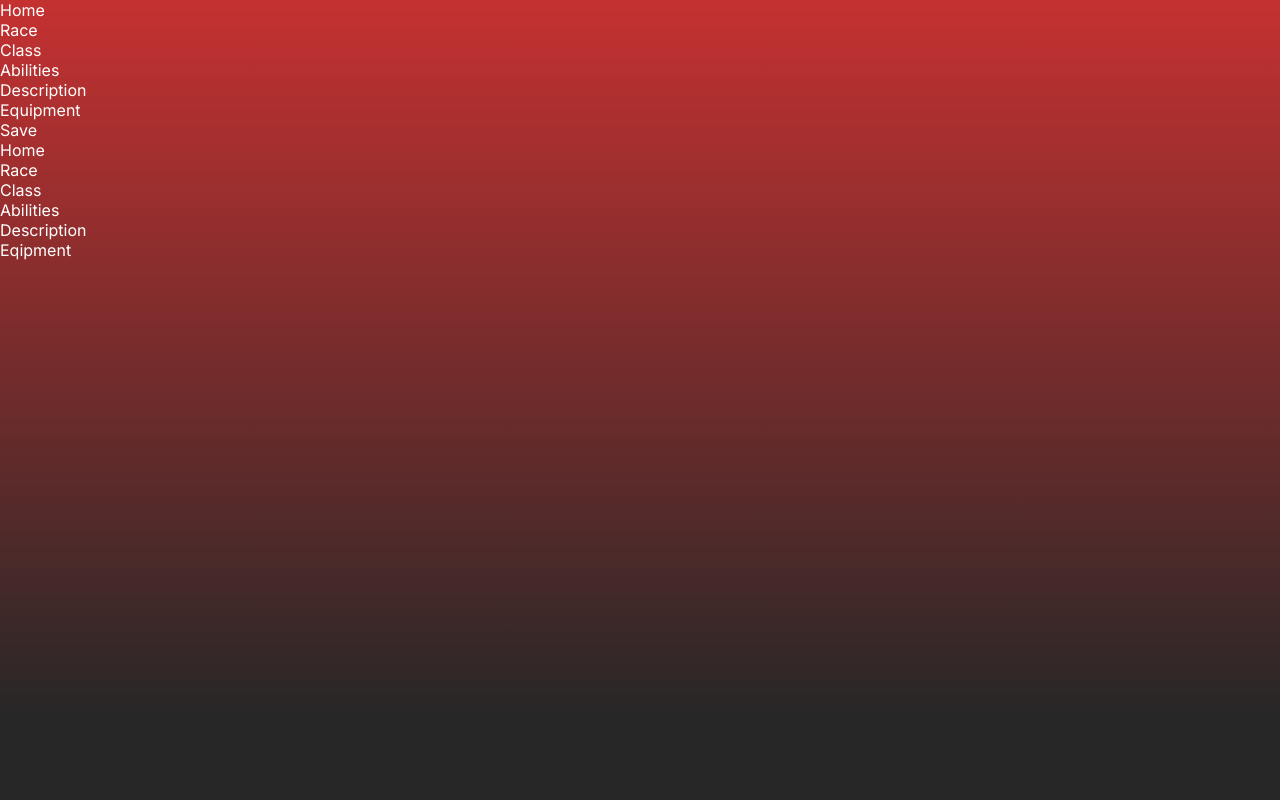
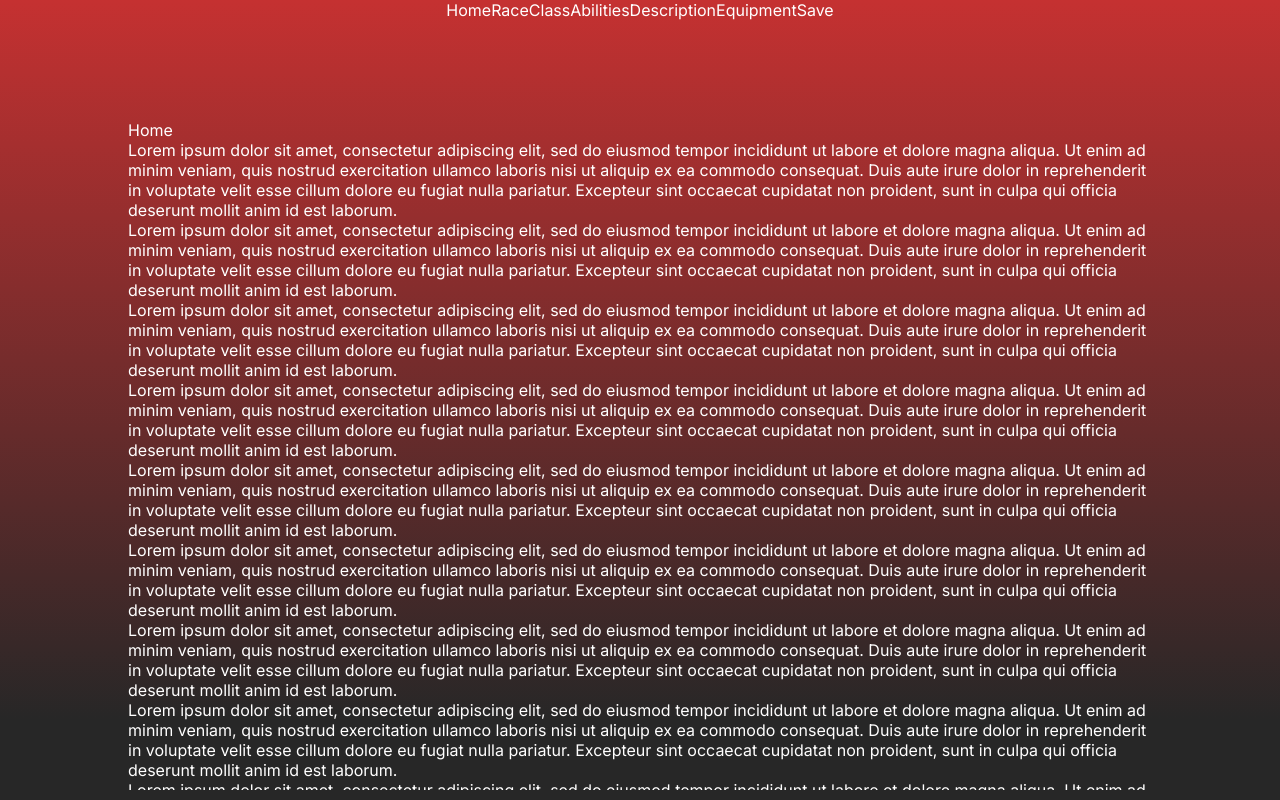
Before and after one commit to Dr-N0/Charmory, a Next.js app: page /characters/create in a window 1280 px wide. Built offline with nearby package versions, Linux system fonts and the light colour scheme.

Commit message:
Css changes to get create page to work p4

```diff
--- a/src/app/characters/create/page.tsx
+++ b/src/app/characters/create/page.tsx
@@ -1,11 +1,16 @@
 'use client';
 
-import { useState } from 'react';
+import { useState, useEffect, Suspense } from 'react';
 import Link from 'next/link'
 import style from './Create.module.css'
 import CreateCharacter from '@/src/components/CreateCharacter';
+import Loading from './loading';
+
+
 
 export default function CreateCharacterPage() {
+    const [busy, setBusy] = useState(true)
+
     function clickthing() {
         // For window
         window.scrollTo({
@@ -15,36 +20,65 @@ export default function CreateCharacterPage() {
         });
     }
 
+    // TODO: If user scrolls down while scrollIntoView is happening, the scrollIntoView will stop
+    useEffect(() => {
+        const currentURL = new URL(window.location.href);
+        let hyperlink = currentURL.hash.slice(1);
+        document.getElementById(hyperlink)?.scrollIntoView();
+    }, []);
+
     return (
-        <main>
-            <div className={style.creation}>
-                <nav>
-                    <ul>Home</ul>
-                    <ul>Race</ul>
-                    <ul>Class</ul>
-                    <ul>Abilities</ul>
-                    <ul>Description</ul>
-                    <ul>Equipment</ul>
+        <main className={style.mainContainer}>
+            <nav className={style.navigation}>
+                <ul><Link href='#home'>Home</Link></ul>
+                <ul><a href='#race'>Race</a></ul>
+                <ul><a href='#class'>Class</a></ul>
+                <ul><a href='#abilities'>Abilities</a></ul>
+                <ul><Link href='#description'>Description</Link></ul>
+                <ul><a href='#equipment'>Equipment</a></ul>
                 <ul>Save</ul>
             </nav>
-                <section>
+
+            <div className={style.showcase}>
+                <Suspense fallback={<Loading />}>
+                    <div className={style.sectionContainer}>
+                        <section id='home'>
                             <p>Home</p>
+                            <p>Lorem ipsum dolor sit amet, consectetur adipiscing elit, sed do eiusmod tempor incididunt ut labore et dolore magna aliqua. Ut enim ad minim veniam, quis nostrud exercitation ullamco laboris nisi ut aliquip ex ea commodo consequat. Duis aute irure dolor in reprehenderit in voluptate velit esse cillum dolore eu fugiat nulla pariatur. Excepteur sint occaecat cupidatat non proident, sunt in culpa qui officia deserunt mollit anim id est laborum.</p>
+                            <p>Lorem ipsum dolor sit amet, consectetur adipiscing elit, sed do eiusmod tempor incididunt ut labore et dolore magna aliqua. Ut enim ad minim veniam, quis nostrud exercitation ullamco laboris nisi ut aliquip ex ea commodo consequat. Duis aute irure dolor in reprehenderit in voluptate velit esse cillum dolore eu fugiat nulla pariatur. Excepteur sint occaecat cupidatat non proident, sunt in culpa qui officia deserunt mollit anim id est laborum.</p>
+                            <p>Lorem ipsum dolor sit amet, consectetur adipiscing elit, sed do eiusmod tempor incididunt ut labore et dolore magna aliqua. Ut enim ad minim veniam, quis nostrud exercitation ullamco laboris nisi ut aliquip ex ea commodo consequat. Duis aute irure dolor in reprehenderit in voluptate velit esse cillum dolore eu fugiat nulla pariatur. Excepteur sint occaecat cupidatat non proident, sunt in culpa qui officia deserunt mollit anim id est laborum.</p>
+                            <p>Lorem ipsum dolor sit amet, consectetur adipiscing elit, sed do eiusmod tempor incididunt ut labore et dolore magna aliqua. Ut enim ad minim veniam, quis nostrud exercitation ullamco laboris nisi ut aliquip ex ea commodo consequat. Duis aute irure dolor in reprehenderit in voluptate velit esse cillum dolore eu fugiat nulla pariatur. Excepteur sint occaecat cupidatat non proident, sunt in culpa qui officia deserunt mollit anim id est laborum.</p>
+                            <p>Lorem ipsum dolor sit amet, consectetur adipiscing elit, sed do eiusmod tempor incididunt ut labore et dolore magna aliqua. Ut enim ad minim veniam, quis nostrud exercitation ullamco laboris nisi ut aliquip ex ea commodo consequat. Duis aute irure dolor in reprehenderit in voluptate velit esse cillum dolore eu fugiat nulla pariatur. Excepteur sint occaecat cupidatat non proident, sunt in culpa qui officia deserunt mollit anim id est laborum.</p>
+                            <p>Lorem ipsum dolor sit amet, consectetur adipiscing elit, sed do eiusmod tempor incididunt ut labore et dolore magna aliqua. Ut enim ad minim veniam, quis nostrud exercitation ullamco laboris nisi ut aliquip ex ea commodo consequat. Duis aute irure dolor in reprehenderit in voluptate velit esse cillum dolore eu fugiat nulla pariatur. Excepteur sint occaecat cupidatat non proident, sunt in culpa qui officia deserunt mollit anim id est laborum.</p>
+                            <p>Lorem ipsum dolor sit amet, consectetur adipiscing elit, sed do eiusmod tempor incididunt ut labore et dolore magna aliqua. Ut enim ad minim veniam, quis nostrud exercitation ullamco laboris nisi ut aliquip ex ea commodo consequat. Duis aute irure dolor in reprehenderit in voluptate velit esse cillum dolore eu fugiat nulla pariatur. Excepteur sint occaecat cupidatat non proident, sunt in culpa qui officia deserunt mollit anim id est laborum.</p>
+                            <p>Lorem ipsum dolor sit amet, consectetur adipiscing elit, sed do eiusmod tempor incididunt ut labore et dolore magna aliqua. Ut enim ad minim veniam, quis nostrud exercitation ullamco laboris nisi ut aliquip ex ea commodo consequat. Duis aute irure dolor in reprehenderit in voluptate velit esse cillum dolore eu fugiat nulla pariatur. Excepteur sint occaecat cupidatat non proident, sunt in culpa qui officia deserunt mollit anim id est laborum.</p>
+                            <p>Lorem ipsum dolor sit amet, consectetur adipiscing elit, sed do eiusmod tempor incididunt ut labore et dolore magna aliqua. Ut enim ad minim veniam, quis nostrud exercitation ullamco laboris nisi ut aliquip ex ea commodo consequat. Duis aute irure dolor in reprehenderit in voluptate velit esse cillum dolore eu fugiat nulla pariatur. Excepteur sint occaecat cupidatat non proident, sunt in culpa qui officia deserunt mollit anim id est laborum.</p>
+                            <p>Lorem ipsum dolor sit amet, consectetur adipiscing elit, sed do eiusmod tempor incididunt ut labore et dolore magna aliqua. Ut enim ad minim veniam, quis nostrud exercitation ullamco laboris nisi ut aliquip ex ea commodo consequat. Duis aute irure dolor in reprehenderit in voluptate velit esse cillum dolore eu fugiat nulla pariatur. Excepteur sint occaecat cupidatat non proident, sunt in culpa qui officia deserunt mollit anim id est laborum.</p>
+
+
                         </section>
-                <section>
+                        <section id='race'>
                             <p>Race</p>
+                            <p>Lorem ipsum dolor sit amet, consectetur adipiscing elit, sed do eiusmod tempor incididunt ut labore et dolore magna aliqua. Ut enim ad minim veniam, quis nostrud exercitation ullamco laboris nisi ut aliquip ex ea commodo consequat. Duis aute irure dolor in reprehenderit in voluptate velit esse cillum dolore eu fugiat nulla pariatur. Excepteur sint occaecat cupidatat non proident, sunt in culpa qui officia deserunt mollit anim id est laborum.</p>
                         </section>
-                <section>
+                        <section id='class'>
                             <p>Class</p>
+                            <p>Lorem ipsum dolor sit amet, consectetur adipiscing elit, sed do eiusmod tempor incididunt ut labore et dolore magna aliqua. Ut enim ad minim veniam, quis nostrud exercitation ullamco laboris nisi ut aliquip ex ea commodo consequat. Duis aute irure dolor in reprehenderit in voluptate velit esse cillum dolore eu fugiat nulla pariatur. Excepteur sint occaecat cupidatat non proident, sunt in culpa qui officia deserunt mollit anim id est laborum.</p>
                         </section>
-                <section>
+                        <section id='abilities'>
                             <p>Abilities</p>
+                            <p>Lorem ipsum dolor sit amet, consectetur adipiscing elit, sed do eiusmod tempor incididunt ut labore et dolore magna aliqua. Ut enim ad minim veniam, quis nostrud exercitation ullamco laboris nisi ut aliquip ex ea commodo consequat. Duis aute irure dolor in reprehenderit in voluptate velit esse cillum dolore eu fugiat nulla pariatur. Excepteur sint occaecat cupidatat non proident, sunt in culpa qui officia deserunt mollit anim id est laborum.</p>
                         </section>
-                <section>
+                        <section id='description'>
                             <p>Description</p>
+                            <p>Lorem ipsum dolor sit amet, consectetur adipiscing elit, sed do eiusmod tempor incididunt ut labore et dolore magna aliqua. Ut enim ad minim veniam, quis nostrud exercitation ullamco laboris nisi ut aliquip ex ea commodo consequat. Duis aute irure dolor in reprehenderit in voluptate velit esse cillum dolore eu fugiat nulla pariatur. Excepteur sint occaecat cupidatat non proident, sunt in culpa qui officia deserunt mollit anim id est laborum.</p>
                         </section>
-                <section>
-                    <p>Eqipment</p>
+                        <section id='equipment'>
+                            <p>Equipment</p>
+                            <p>Lorem ipsum dolor sit amet, consectetur adipiscing elit, sed do eiusmod tempor incididunt ut labore et dolore magna aliqua. Ut enim ad minim veniam, quis nostrud exercitation ullamco laboris nisi ut aliquip ex ea commodo consequat. Duis aute irure dolor in reprehenderit in voluptate velit esse cillum dolore eu fugiat nulla pariatur. Excepteur sint occaecat cupidatat non proident, sunt in culpa qui officia deserunt mollit anim id est laborum.</p>
                         </section>
+                    </div>
+                </Suspense>
             </div>
 
 
```
Lines whose indentation alone changed are shown as unchanged.
